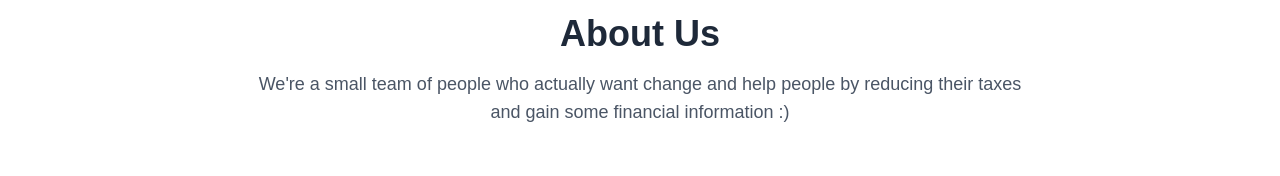
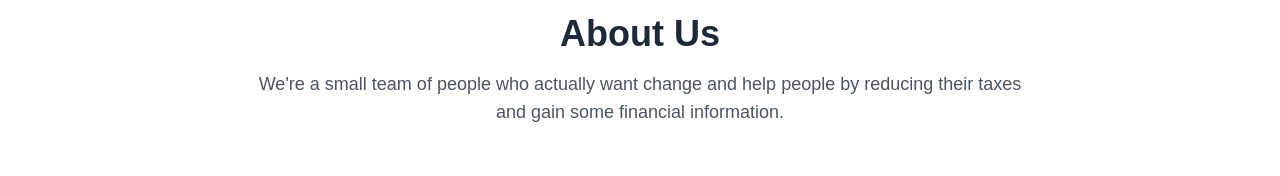
Before and after one commit to 0Armaan025/fintaxtic, a Next.js app: page /about in a window 1280 px wide. Shown: the part 123-299 px from the top of the page. Built offline with nearby package versions, Linux system fonts and the light colour scheme.

Commit message:
Update page.tsx

```diff
--- a/app/(home)/about/page.tsx
+++ b/app/(home)/about/page.tsx
@@ -31,7 +31,7 @@ export default function About() {
         <h1 className="text-4xl font-bold mb-4">About Us</h1>
         <p className="text-lg text-gray-600">
           We{"'"}re a small team of people who actually want change and help
-          people by reducing their taxes and gain some financial information :)
+          people by reducing their taxes and gain some financial information.
         </p>
       </section>
 
```
